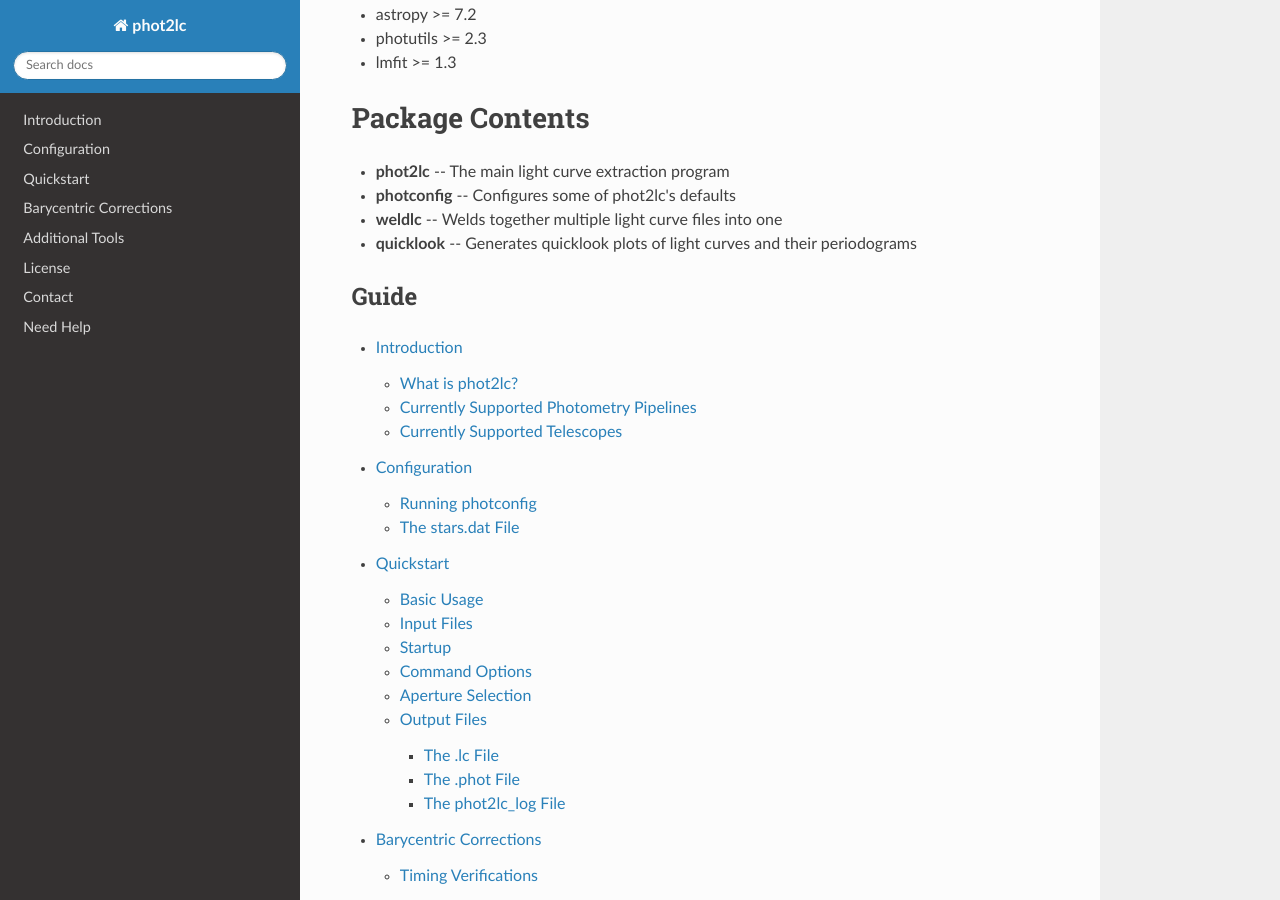
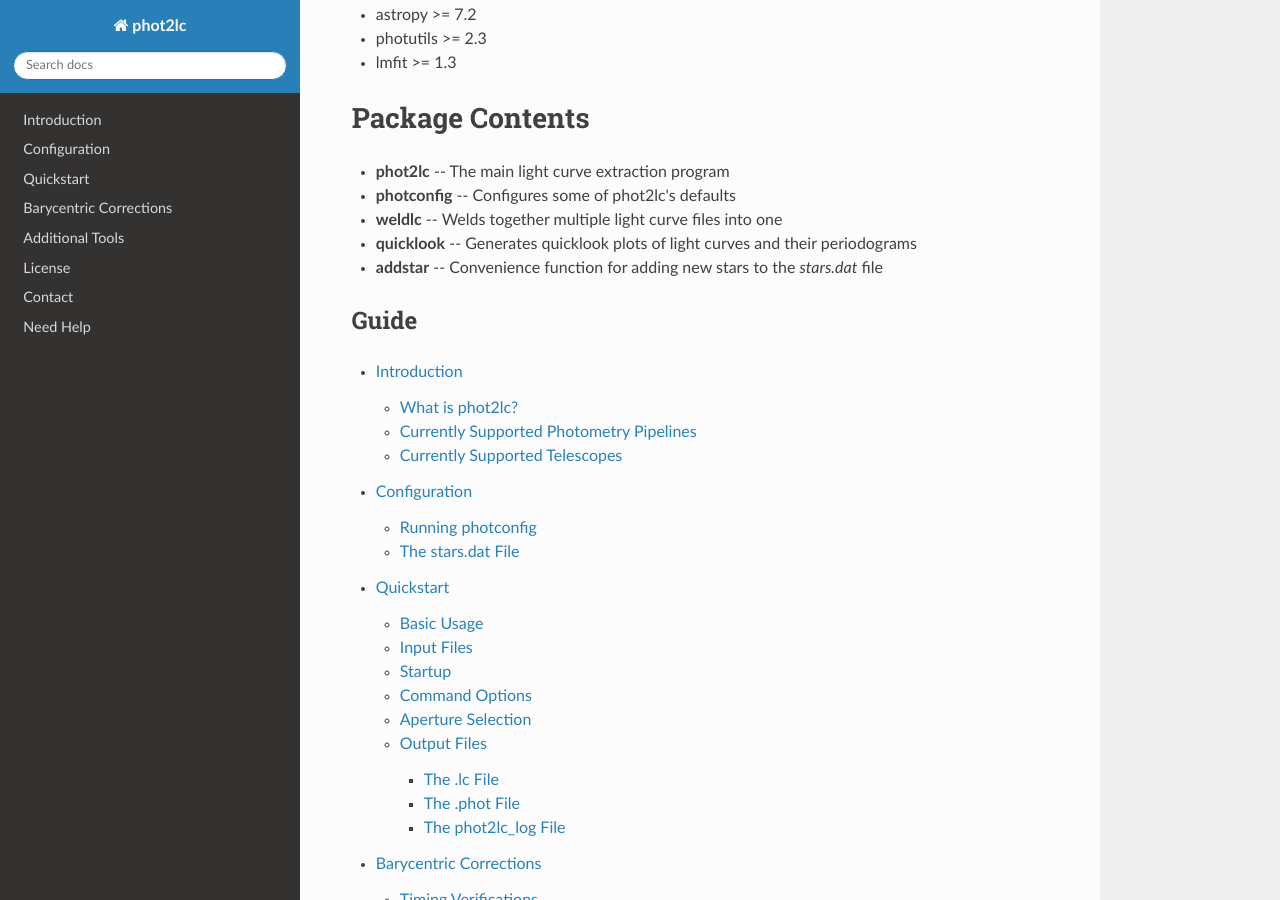
Before and after one commit to zvanderbosch/phot2lc, a Sphinx documentation site: the page built from docs/source/index.rst, in a window 1280 px wide and 900 px high, scrolled down 802 px. Built offline with Sphinx 7.4.7 and the Read the Docs theme 3.1.0, drawn with Linux system fonts in a browser that asks for light colours.

Commit message:
Include addstar in package contents

```diff
--- a/docs/source/index.rst
+++ b/docs/source/index.rst
@@ -45,6 +45,7 @@ Package Contents
 * **photconfig** -- Configures some of phot2lc's defaults
 * **weldlc** -- Welds together multiple light curve files into one
 * **quicklook** -- Generates quicklook plots of light curves and their periodograms
+* **addstar** -- Convenience function for adding new stars to the *stars.dat* file
 
 
 Guide
```
